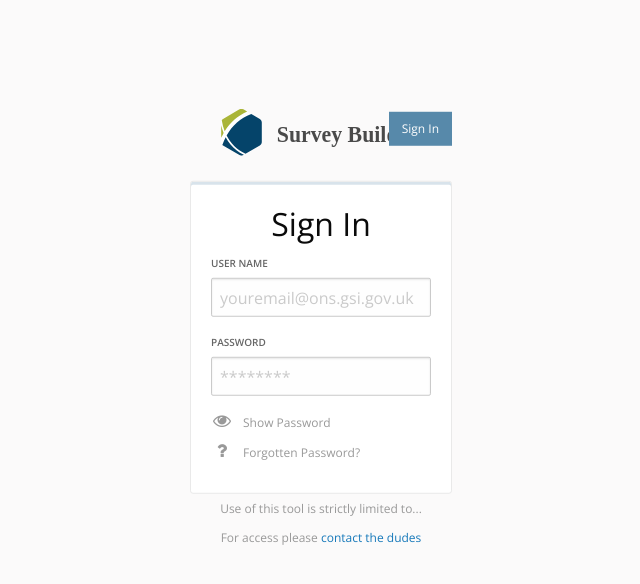
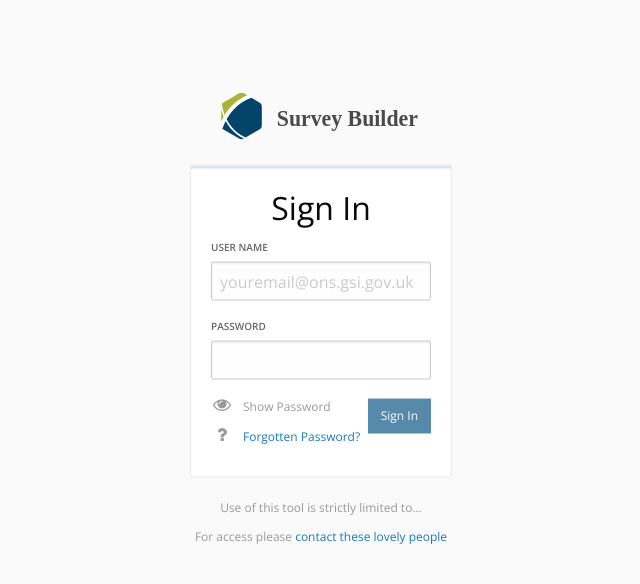
Before and after one commit to ONSdigital/alpha-eq-author, a Django app: page /login in a window 1280 px wide. Shown: the top 584 px of the page, without its empty margins (319-959 px from the left). Run offline with Django 3.2, Linux system fonts and the light colour scheme; some libraries are stand-ins or nearby versions.

Commit message:
Update login form

```diff
--- a/templates/login.html
+++ b/templates/login.html
@@ -1,35 +1,39 @@
 {% extends "base.html" %}
+
 {% block title %}Sign In{% endblock %}
 {% block base_body %}
   {{ block.super }}
   <!--{% include "includes/navigation.html" %}-->
   <section class="row fullvh">
-    <div class="signin-container large-4">
+    <div class="signin-container small-8 medium-6">
       {% load staticfiles %}
       <img src="{% static "img/logo.svg" %}" alt="{{ logo_alt }}">
       <div class="signin clearfix">
         <h1>Sign In</h1>
-        <form action="" method="post">
-            {% csrf_token %}
-        <div class="large-12">
+        <form action="#" id="dosignin">
+        <div class="small-12 ">
           <label>user name
-            <input type="text" name="username" placeholder="youremail@ons.gsi.gov.uk" />
+            <input type="text" name="username" placeholder="youremail@ons.gsi.gov.uk" id="username"/>
           </label>
         </div>
-        <div class="large-12 pwd-container">
+        <div class="small-12 pwd-container">
           <label>password
-            <input type="password" name="password" placeholder="********" class="pwd" />
+            <input type="password" name="password" placeholder="" class="pwd" id="password" />
           </label>
+          <p class="error signin-error">Incorrect password, please try again</p>
         </div>
-        <div class="large-12" class="pwd-funcs">
+        <div class="small-12 pwd-funcs">
           <p class="pwd-toggle"><i class="fa fa-eye"></i><span>Show</span> Password</p>
-          <p class="pwd-remind"><i class="fa fa-question"></i>Forgotten Password?</p>
+          <p class="pwd-remind"><i class="fa fa-question"></i><a href="#">Forgotten Password?</a></p>
           <input type="submit" class="button small radius" value="Sign In">
         </div>
       </form>
       </div>
-      <p>Use of this tool is strictly limited to...</p>
-      <p>For access please <a href="mailto:admin@admin.com">contact the dudes</a></p>
+      <aside>
+        <p>Use of this tool is strictly limited to...</p>
+        <p>For access please <a href="mailto:admin@admin.com">contact these lovely people</a></p>
+      </aside>
     </div>
   </section>
+
 {% endblock base_body%}
```
